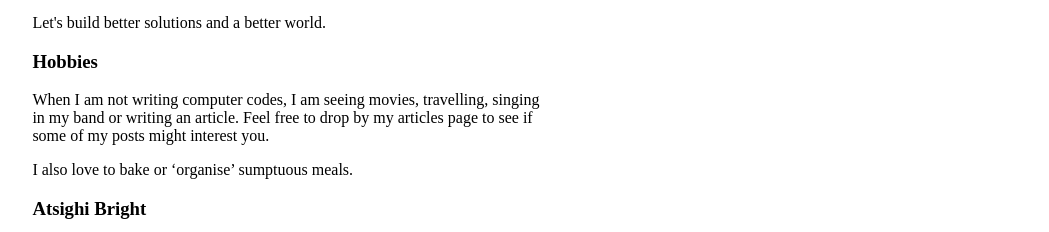
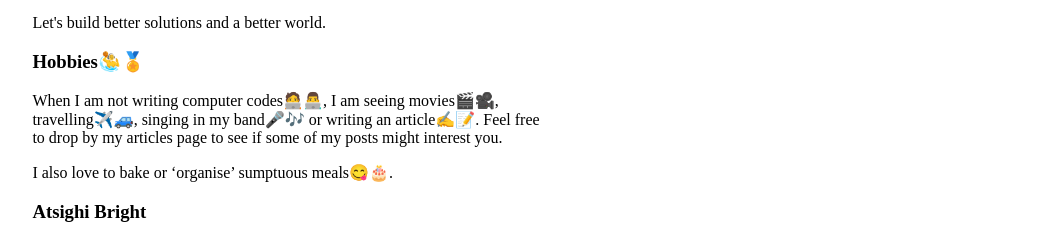
Before and after one commit to brytebee/portfolio, a React (Create React App) app: page /about in a window 1280 px wide. Shown: the part 1028-1260 px from the top of the page, without its empty margins (70-1119 px from the left). Built offline with nearby package versions, Linux system fonts and the light colour scheme.

Commit message:
:white_check_mark: Add emojis
Added emojis to the about page to spice it up.

```diff
--- a/src/pages/About.jsx
+++ b/src/pages/About.jsx
@@ -73,13 +73,14 @@ const About = () => (
         </p>
         <p>Let's build better solutions and a better world.</p>
 
-        <h3>Hobbies</h3>
+        <h3>Hobbies🤽‍♂️🏅</h3>
         <p>
-          When I am not writing computer codes, I am seeing movies, travelling,
-          singing in my band or writing an article. Feel free to drop by my
-          articles page to see if some of my posts might interest you.
+          When I am not writing computer codes🧑‍💻👨‍💻, I am seeing movies🎬🎥,
+          travelling✈️🚙, singing in my band🎤🎶 or writing an article✍️📝. Feel
+          free to drop by my articles page to see if some of my posts might
+          interest you.
         </p>
-        <p>I also love to bake or ‘organise’ sumptuous meals.</p>
+        <p>I also love to bake or ‘organise’ sumptuous meals😋🎂.</p>
         <h3>Atsighi Bright</h3>
       </article>
       <section className="about-images">
```
